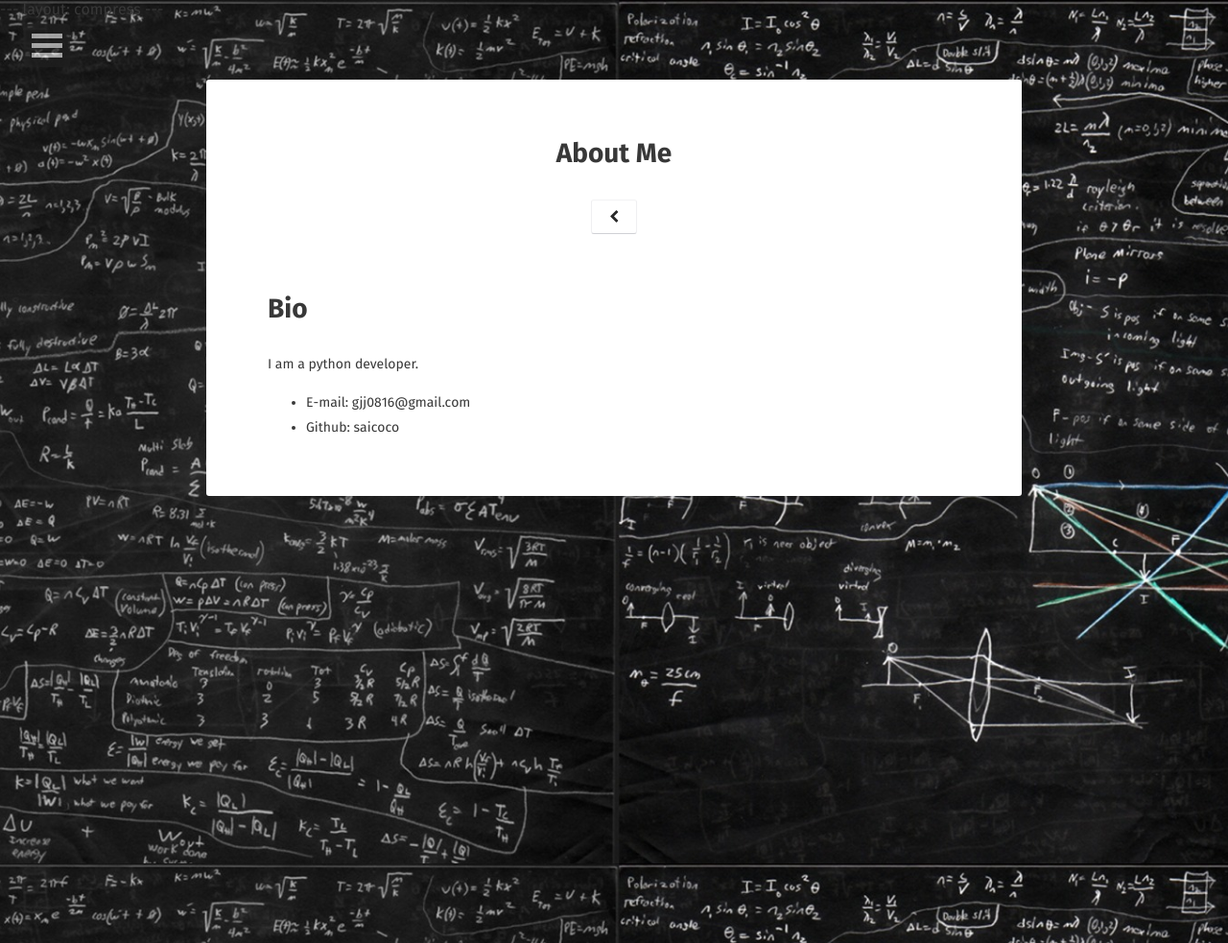
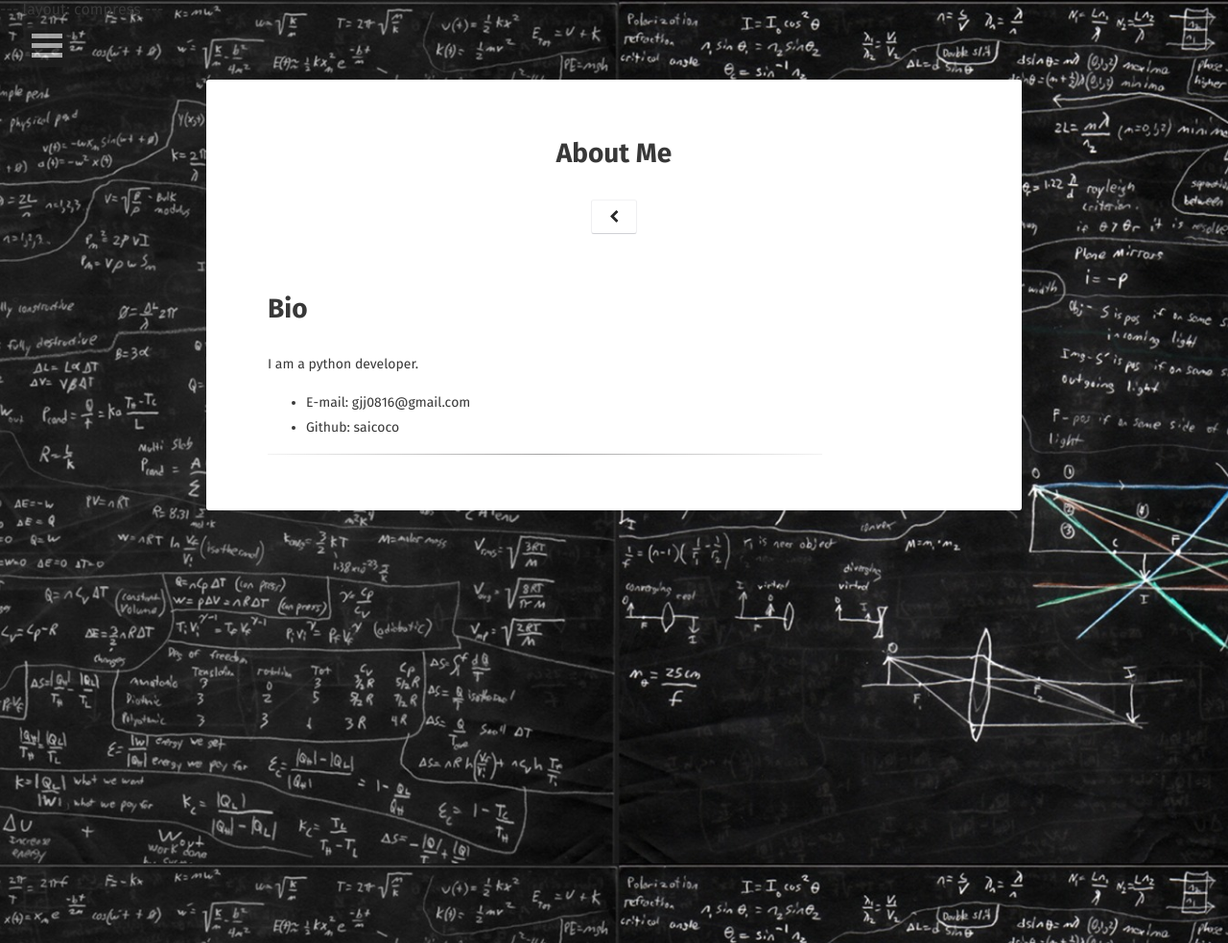
Before and after one commit to saicoco/saicoco.github.io, a Jekyll site: the page built from about/index.md, in a window 1280 px wide. Shown: the whole page at 96% size. Built offline with Jekyll 4.4.1, drawn with Linux system fonts in a browser that asks for light colours; some web fonts are replaced; comment, search, counter and statistics services are not loaded.

Commit message:
add line

```diff
--- a/_layouts/page.html
+++ b/_layouts/page.html
@@ -24,8 +24,7 @@
                     </a>
                 </div>
                 {{ content }}
-            </div>
-        </div>
+                <HR style="FILTER: progid:DXImageTransform.Microsoft.Glow(color=#987cb9,strength=10)" width="80%" color=#987cb9 SIZE=1>
                 <div id="container"></div>
                 <link rel="stylesheet" href="https://imsun.github.io/gitment/style/default.css">
                 <script src="https://imsun.github.io/gitment/dist/gitment.browser.js"></script>
```
Lines whose indentation alone changed are shown as unchanged.
